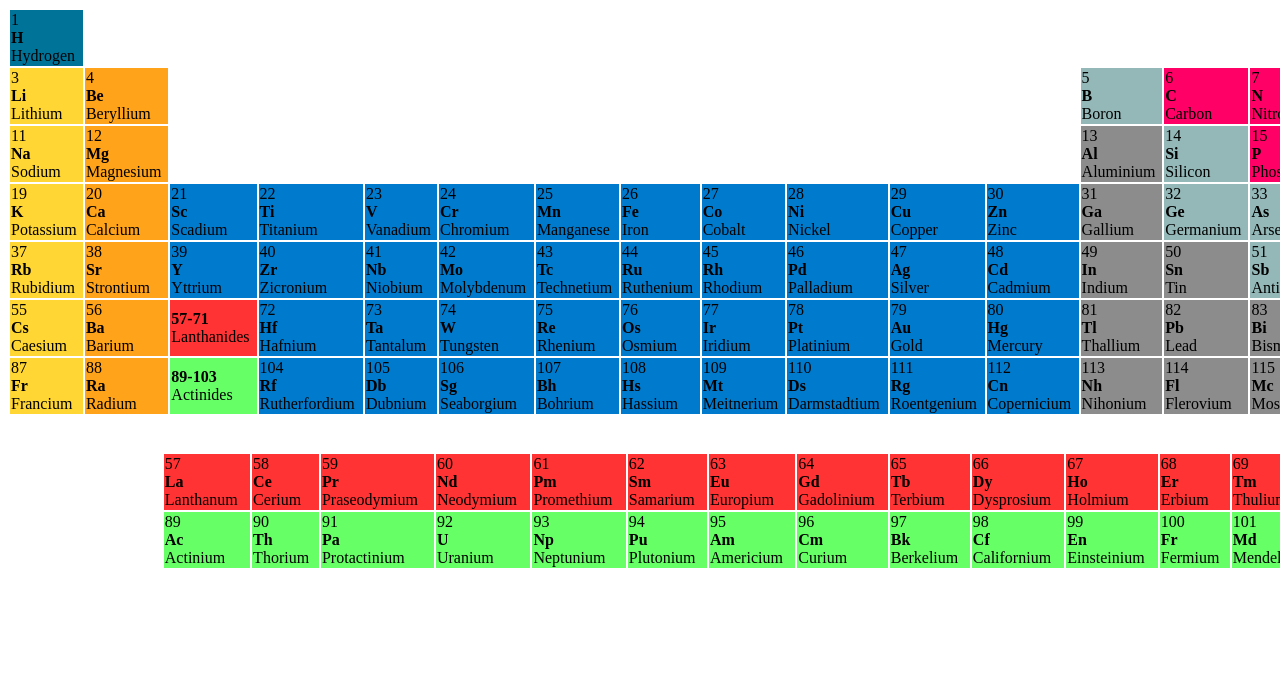
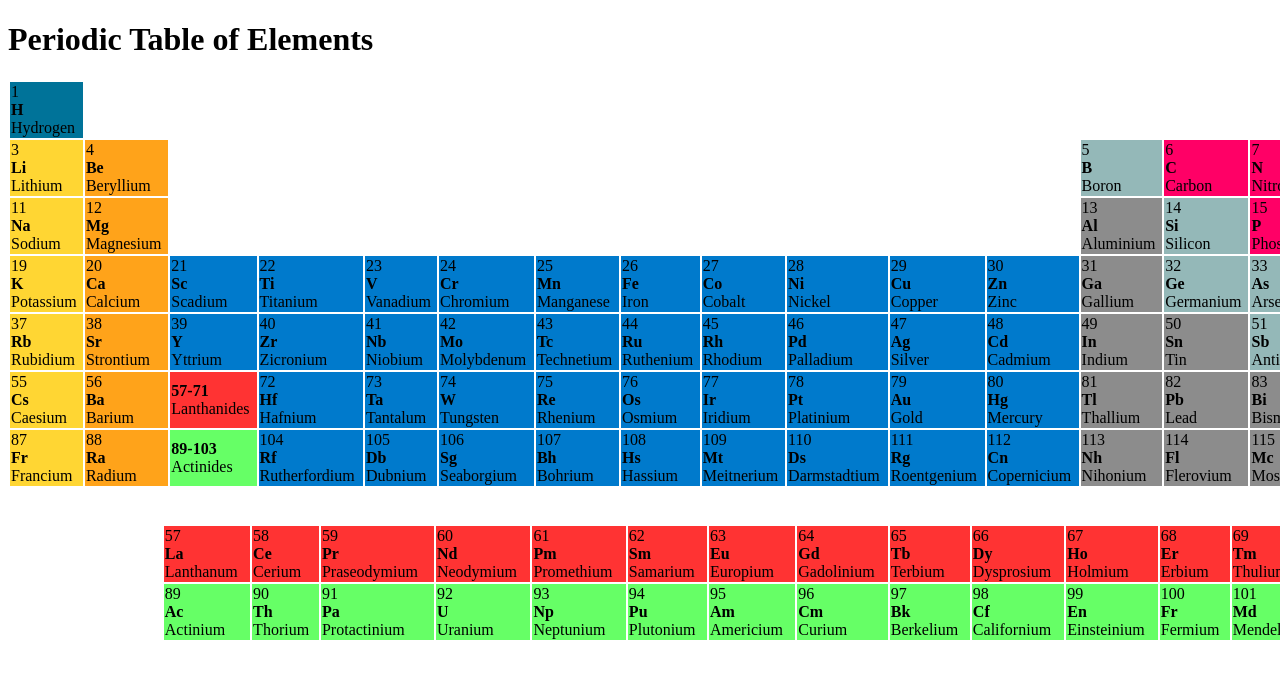
Before and after one commit to Nikhilvasu1139/periodic-table, a plain HTML site: page index.html in a window 1280 px wide. Shown: the top 678 px of the page. Drawn offline with Linux system fonts and the light colour scheme.

Commit message:
add heading part

```diff
--- a/index.html
+++ b/index.html
@@ -8,6 +8,7 @@
 </head>
 
 <body>
+    <h1>Periodic Table of Elements</h1>
     <table width="1585px">
         <tr>
             <td bgcolor="#007399">1 <br> <strong>H</strong> <br> Hydrogen</td>
```
